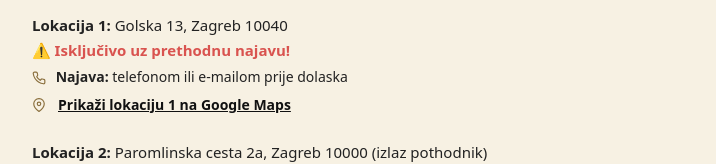
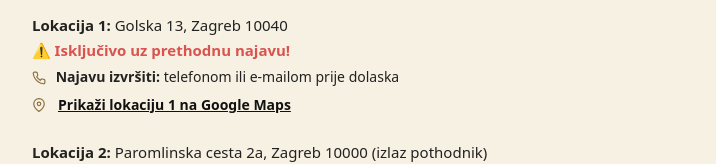
Before and after one commit to Nenad-cmd/ostrenje-nozeva-zagreb, a Next.js app: page / in a window 1280 px wide. Shown: the part 3027-3191 px from the top of the page, without its empty margins (98-814 px from the left). Built offline with nearby package versions, Linux system fonts and the light colour scheme.

Commit message:
Update page.tsx

```diff
--- a/app/page.tsx
+++ b/app/page.tsx
@@ -678,7 +678,6 @@ key={l.id}
 
           <p style={{ fontSize: 12, opacity: 0.75, marginTop: 10 }}>Odgovaram putem e-maila u najkraćem mogućem roku.</p>
         </section>
-
 {/* Osobna predaja */}
 <section style={{ marginTop: 32, paddingTop: 18, borderTop: "1px solid #eee", fontSize: 15 }}>
   <h2>Kontakt i osobna predaja</h2>
@@ -697,7 +696,7 @@ key={l.id}
       </span>
       <br />
       <span style={{ fontSize: 14 }}>
-        <PhoneIcon /> <strong>Najava:</strong> telefonom ili e-mailom prije dolaska
+        <PhoneIcon /> <strong>Najavu izvršiti:</strong> telefonom ili e-mailom prije dolaska
       </span>
       <br />
       <a
@@ -748,6 +747,7 @@ key={l.id}
   </div>
 </section>
 
+
       </main>
     </>
   );
```
